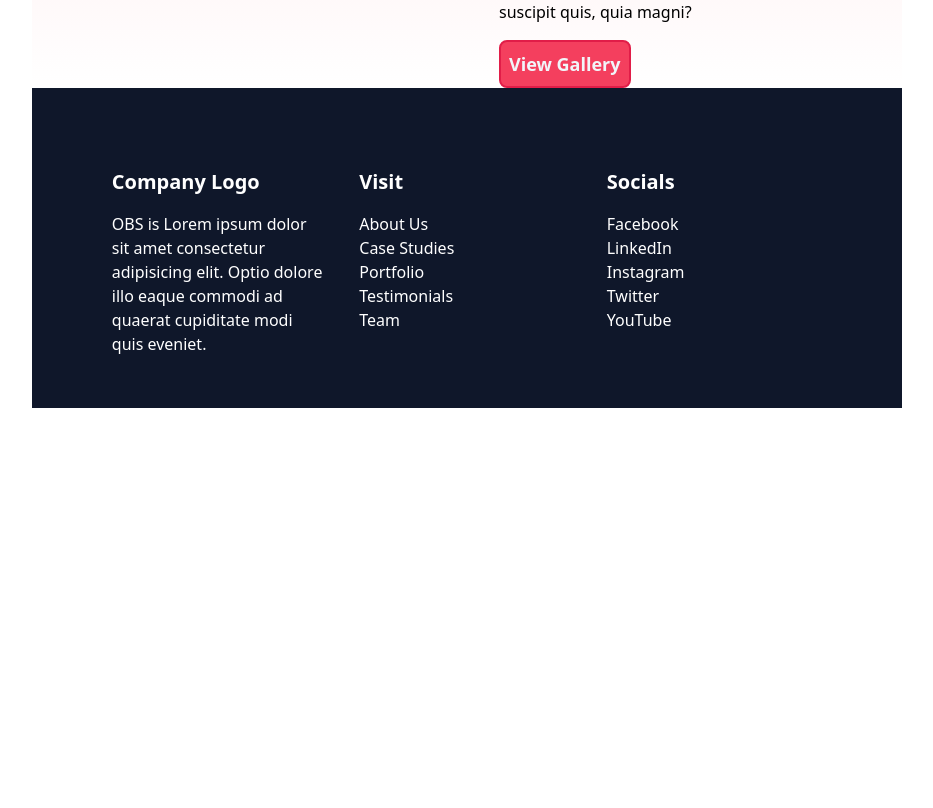
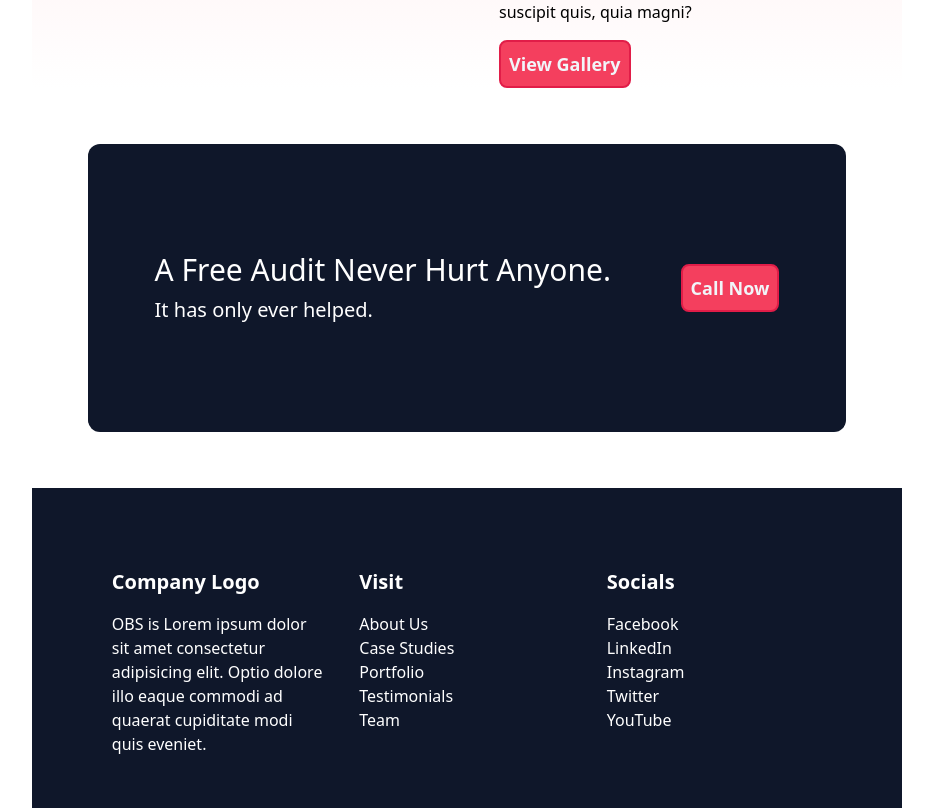
Before and after one commit to dragon-devs/colab-website, a Nuxt app: page /Saad in a window 1280 px wide. Shown: the part 1356-2164 px from the top of the page, without its empty margins (173-1106 px from the left). Before the commit the page ends 1764 px from the top, so only its background shows below. Built offline with nearby package versions, Linux system fonts and the light colour scheme.

Commit message:
Audit CTA Section Completed

```diff
--- a/pages/Saad/index.vue
+++ b/pages/Saad/index.vue
@@ -73,6 +73,17 @@
         </div>
       </div>
     </section>
+    <section class="flex justify-center">
+      <div
+        class="bg-slate-900 w-full h-72 m-14 flex justify-around p-8 items-center flex-col-2 rounded-xl"
+      >
+        <div class="text-white font-sans text-3xl">
+          A Free Audit Never Hurt Anyone.<br />
+          <div class="text-xl mt-2">It has only ever helped.</div>
+        </div>
+        <button class="button">Call Now</button>
+      </div>
+    </section>
     <footer
       class="grid grid-cols-3 gap-8 h-80 w-full bg-slate-900 text-white p-20"
     >
```
